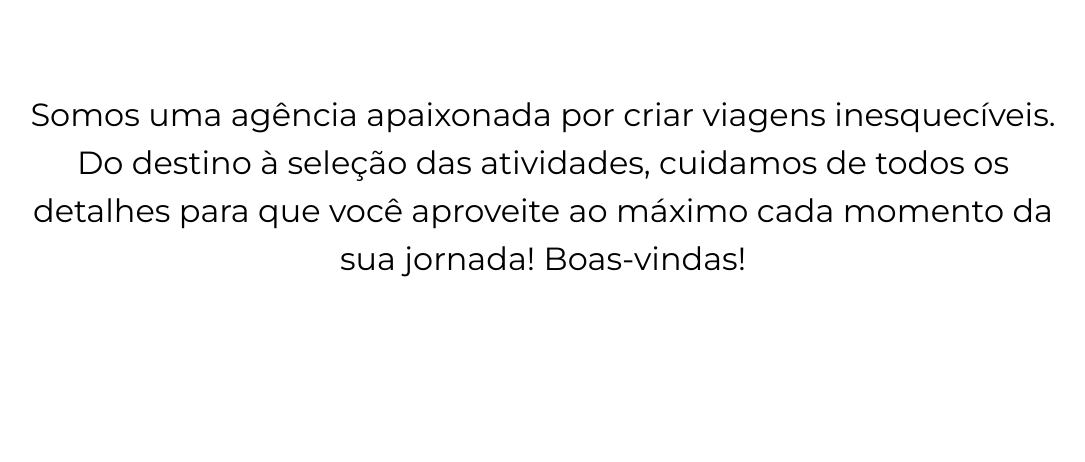
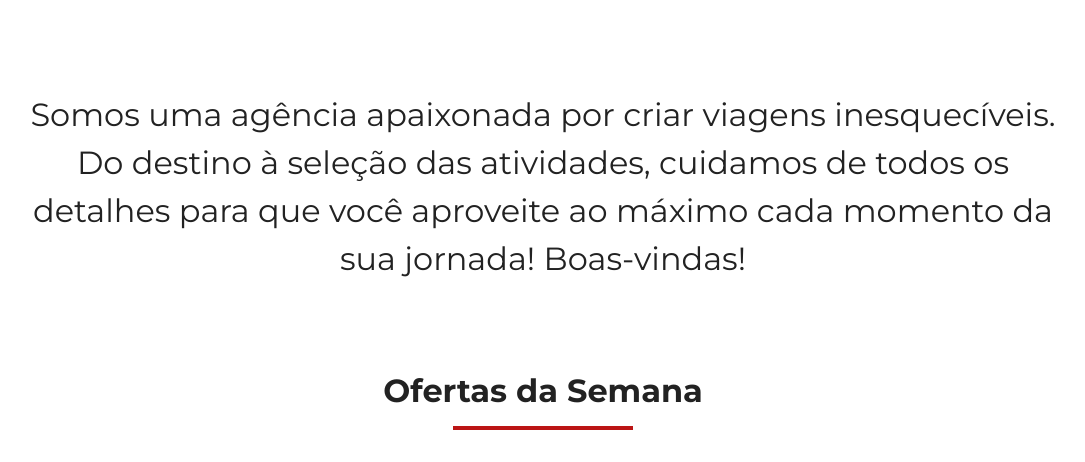
Before and after one commit to JoaoFazio/jornada-viagens, a plain HTML site: page index.html in a window 1280 px wide. Shown: the part 757-1219 px from the top of the page, without its empty margins (97-1182 px from the left). Before the commit the page ends 1128 px from the top, so only its background shows below. Drawn offline with Linux system fonts and the light colour scheme.

Commit message:
Adiciona titulo componentizado

```diff
--- a/css/global.css
+++ b/css/global.css
@@ -43,6 +43,28 @@ h1 {
   color: var(--primary-color);
 }
 
-body{
+body {
   font-family: montserrat, sans-serif;
+  color: var(--text-primary-color);
 }
+
+.section-title h2 {
+  font-size: 28px;
+  font-weight: var(--title-weight);
+  margin: 0;
+  text-align: center;
+}
+
+.section-title hr {
+  width: 180px;
+  height: 4px;
+  background-color: var(--secondary-color);
+  border: none;
+  margin: 16px auto 32px;
+}
+
+@media screen and (min-width: 768px) {
+  .section-title h2 {
+    font-size: 32px;
+  }
+}
--- a/css/style.css
+++ b/css/style.css
@@ -1,3 +1,4 @@
 @import url(global.css);
 @import url(header.css);
-@import url(hero.css );
+@import url(hero.css);
+@import url(offers.css);
--- a/index.html
+++ b/index.html
@@ -57,5 +57,11 @@
         aproveite ao máximo cada momento da sua jornada! Boas-vindas!
       </h2>
     </section>
+    <section class="offers">
+      <div class="section-title">
+        <h2>Ofertas da Semana</h2>
+        <hr>
+      </div>
+    </section>
   </body>
 </html>
```
Also changed, not shown: css/offers.css (added).
